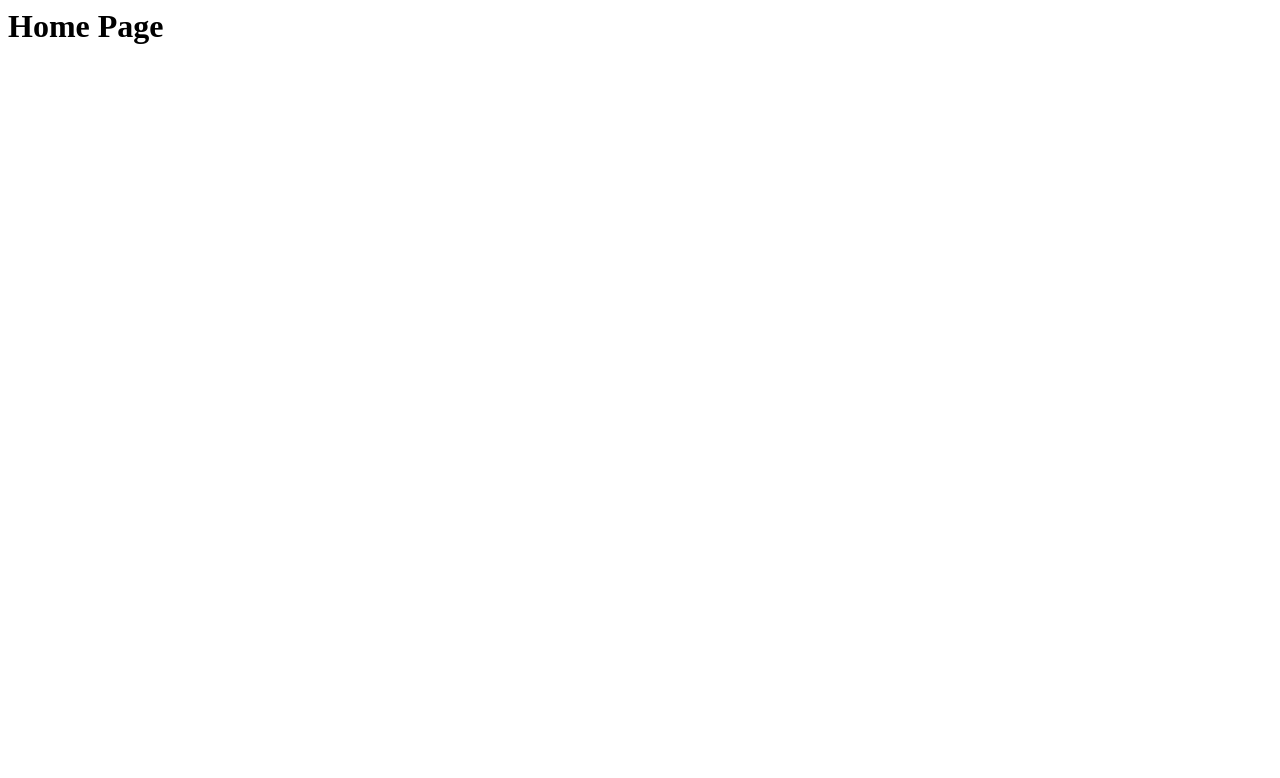
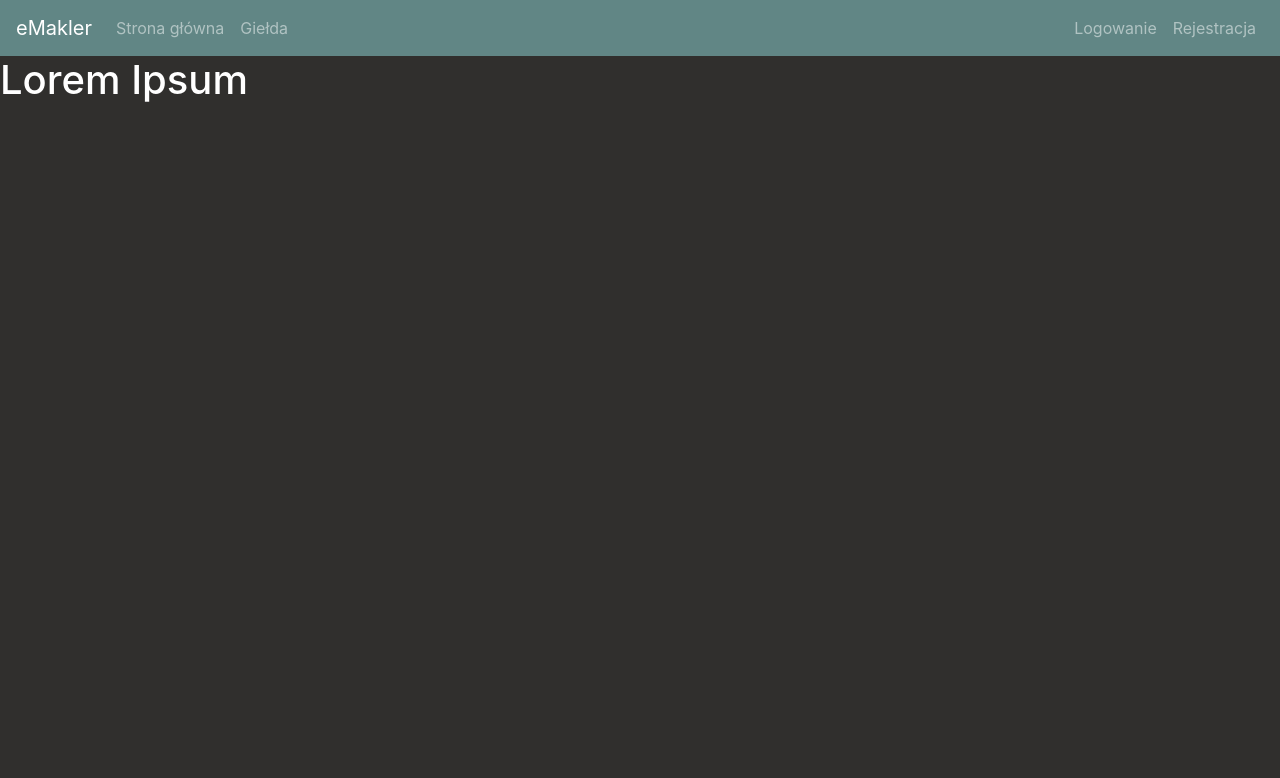
Before and after one commit to marekszlapa/eMakler, a Flask app: page / in a window 1280 px wide. Before the commit the part shown is almost empty. Shown: the top 778 px of the page. Run offline with Flask 2, Linux system fonts and the light colour scheme.

Commit message:
Podstawowy uklad strony glownej

```diff
--- a/eMaklerApp/app.py
+++ b/eMaklerApp/app.py
@@ -3,5 +3,6 @@ app = Flask(__name__)
 
 
 @app.route('/')
+@app.route('/home')
 def home_page():
     return render_template('home.html')
--- a/eMaklerApp/templates/home.html
+++ b/eMaklerApp/templates/home.html
@@ -1 +1,73 @@
-<h1>Home Page</h1>
+<!doctype html>
+<html lang="en">
+  <head>
+    <!-- Required meta tags -->
+    <meta charset="utf-8">
+    <meta name="viewport" content="width=device-width, initial-scale=1, shrink-to-fit=no">
+
+    <!-- Bootstrap CSS -->
+    <link rel="stylesheet" href="https://cdn.jsdelivr.net/npm/bootstrap@4.5.3/dist/css/bootstrap.min.css" integrity="sha384-TX8t27EcRE3e/ihU7zmQxVncDAy5uIKz4rEkgIXeMed4M0jlfIDPvg6uqKI2xXr2" crossorigin="anonymous">
+      <style>
+        /* Modify the background color */
+
+        .navbar-custom {
+            background-color: #618685;
+        }
+        /* Modify brand and text color */
+
+        .navbar-custom .navbar-brand,
+        .navbar-custom .navbar-text {
+            color: #FFFFFF;
+        }
+    </style>
+
+    <title>Strona główna</title>
+  </head>
+  <body>
+    <nav class="navbar navbar-expand-md navbar-dark navbar-custom">
+      <a class="navbar-brand" href="#">eMakler</a>
+      <button class="navbar-toggler" type="button" data-toggle="collapse" data-target="#navbarNav">
+        <span class="navbar-toggler-icon"></span>
+      </button>
+      <div class="collapse navbar-collapse" id="navbarNav">
+        <ul class="navbar-nav mr-auto">
+            <li class="nav-item">
+                <!-- <a style="color: #1595D1" class="nav-link" href="#" onMouseOver="this.style.color='#FFFFFF'" onMouseOut="this.style.color='#1595D1'">Home <span class="sr-only">(current)</span></a> -->
+                <a class="nav-link" href="#">Strona główna <span class="sr-only">(current)</span></a>
+            </li>
+            <li class="nav-item">
+                <a class="nav-link" href="#">Giełda</a>
+            </li>
+        </ul>
+        <ul class="navbar-nav">
+            <li class="nav-item">
+                <a class="nav-link" href="#">Logowanie</a>
+            </li>
+            <li class="nav-item">
+                <a class="nav-link" href="#">Rejestracja</a>
+            </li>
+        </ul>
+      </div>
+    </nav>
+
+    <h1>Lorem Ipsum</h1>
+
+    <!-- Optional JavaScript; choose one of the two! -->
+
+    <!-- Option 1: jQuery and Bootstrap Bundle (includes Popper) -->
+    <script src="https://code.jquery.com/jquery-3.5.1.slim.min.js" integrity="sha384-DfXdz2htPH0lsSSs5nCTpuj/zy4C+OGpamoFVy38MVBnE+IbbVYUew+OrCXaRkfj" crossorigin="anonymous"></script>
+    <script src="https://cdn.jsdelivr.net/npm/bootstrap@4.5.3/dist/js/bootstrap.bundle.min.js" integrity="sha384-ho+j7jyWK8fNQe+A12Hb8AhRq26LrZ/JpcUGGOn+Y7RsweNrtN/tE3MoK7ZeZDyx" crossorigin="anonymous"></script>
+
+    <!-- Option 2: jQuery, Popper.js, and Bootstrap JS
+    <script src="https://code.jquery.com/jquery-3.5.1.slim.min.js" integrity="sha384-DfXdz2htPH0lsSSs5nCTpuj/zy4C+OGpamoFVy38MVBnE+IbbVYUew+OrCXaRkfj" crossorigin="anonymous"></script>
+    <script src="https://cdn.jsdelivr.net/npm/popper.js@1.16.1/dist/umd/popper.min.js" integrity="sha384-9/reFTGAW83EW2RDu2S0VKaIzap3H66lZH81PoYlFhbGU+6BZp6G7niu735Sk7lN" crossorigin="anonymous"></script>
+    <script src="https://cdn.jsdelivr.net/npm/bootstrap@4.5.3/dist/js/bootstrap.min.js" integrity="sha384-w1Q4orYjBQndcko6MimVbzY0tgp4pWB4lZ7lr30WKz0vr/aWKhXdBNmNb5D92v7s" crossorigin="anonymous"></script>
+    -->
+  </body>
+  <style>
+      body {
+        background-color: #302F2D;
+        color: #FFFFFF
+      }
+  </style>
+</html>
```
